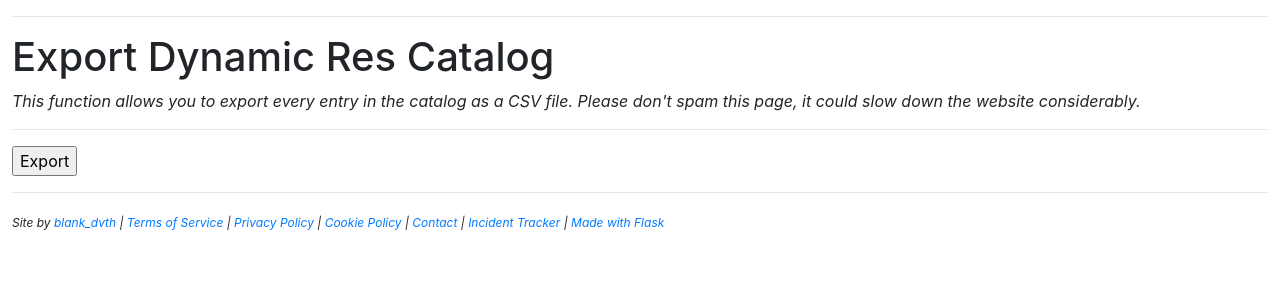
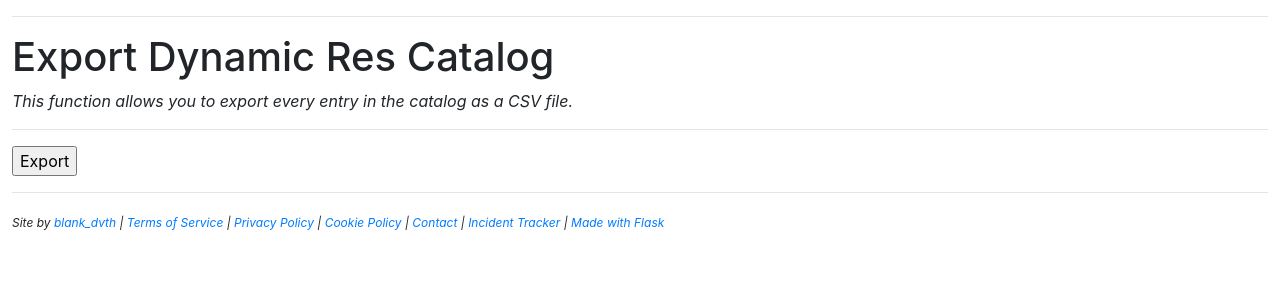
Before and after one commit to BLANK-TH/blank-website, a Flask app: page /app/dynamic-catalog/export in a window 1280 px wide. Shown: the part 85-385 px from the top of the page. Run offline with Flask 2, Linux system fonts and the light colour scheme; parts of the project's set-up code (start-up, migrations or seed data) failed here and were passed over; some libraries are stand-ins or nearby versions.

Commit message:
apparently it isn't that slow

```diff
--- a/templates/app/dynamiccatalog/export.html
+++ b/templates/app/dynamiccatalog/export.html
@@ -3,8 +3,7 @@
 {% block title %}Export Dynamic Res Catalog{% endblock %}
 {% block body %}
     <h1>Export Dynamic Res Catalog</h1>
-    <i>This function allows you to export every entry in the catalog as a CSV file. Please don't spam this page, it
-    could slow down the website considerably.</i>
+    <i>This function allows you to export every entry in the catalog as a CSV file.</i>
     <hr>
     <form action="#" method="post">
         <div class="g-recaptcha" data-sitekey="6LftDIYbAAAAAJvlPB9cfVW-aRGE8RGtqrix8MDR"></div>
```
